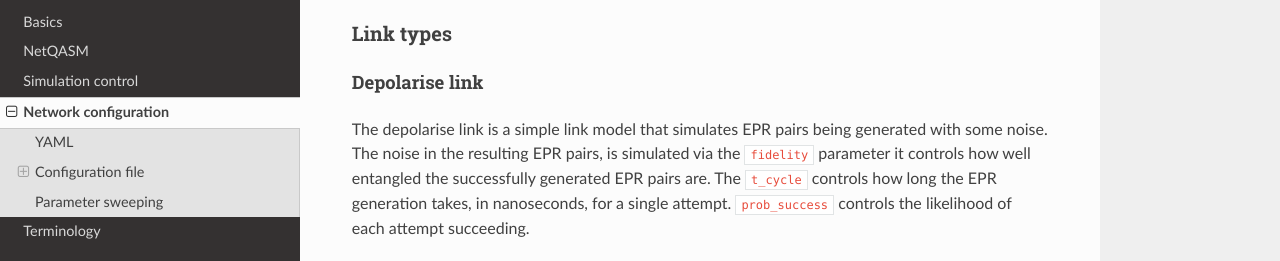
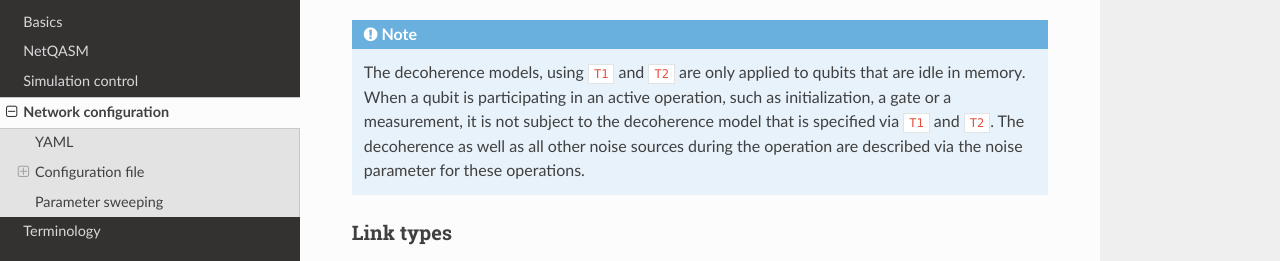
Before and after one commit to QuTech-Delft/squidasm, a Sphinx documentation site: the page built from docs/source/tutorial/section4_NetworkConfiguration.rst, in a window 1280 px wide and 900 px high, scrolled down 3810 px, cut to the strip 233-494 px from the top of the window. Built offline with Sphinx 7.4.7 and the Read the Docs theme 2.0.0, drawn with Linux system fonts in a browser that asks for light colours.

Commit message:
* Added note regarding use of decoherence models

```diff
--- a/docs/source/tutorial/section4_NetworkConfiguration.rst
+++ b/docs/source/tutorial/section4_NetworkConfiguration.rst
@@ -168,6 +168,13 @@ The various gate execution times function similar to the generic qdevice, but th
     :language: yaml
     :caption: tutorial_examples/4.2_network-configuration/3_nv_qdevice.yaml
 
+.. note::
+    The decoherence models, using ``T1`` and ``T2`` are only applied to qubits that are idle in memory.
+    When a qubit is participating in an active operation, such as initialization, a gate or a measurement,
+    it is not subject to the decoherence model that is specified via ``T1`` and ``T2``.
+    The decoherence as well as all other noise sources during the operation
+    are described via the noise parameter for these operations.
+
 Link types
 +++++++++++
 
```
